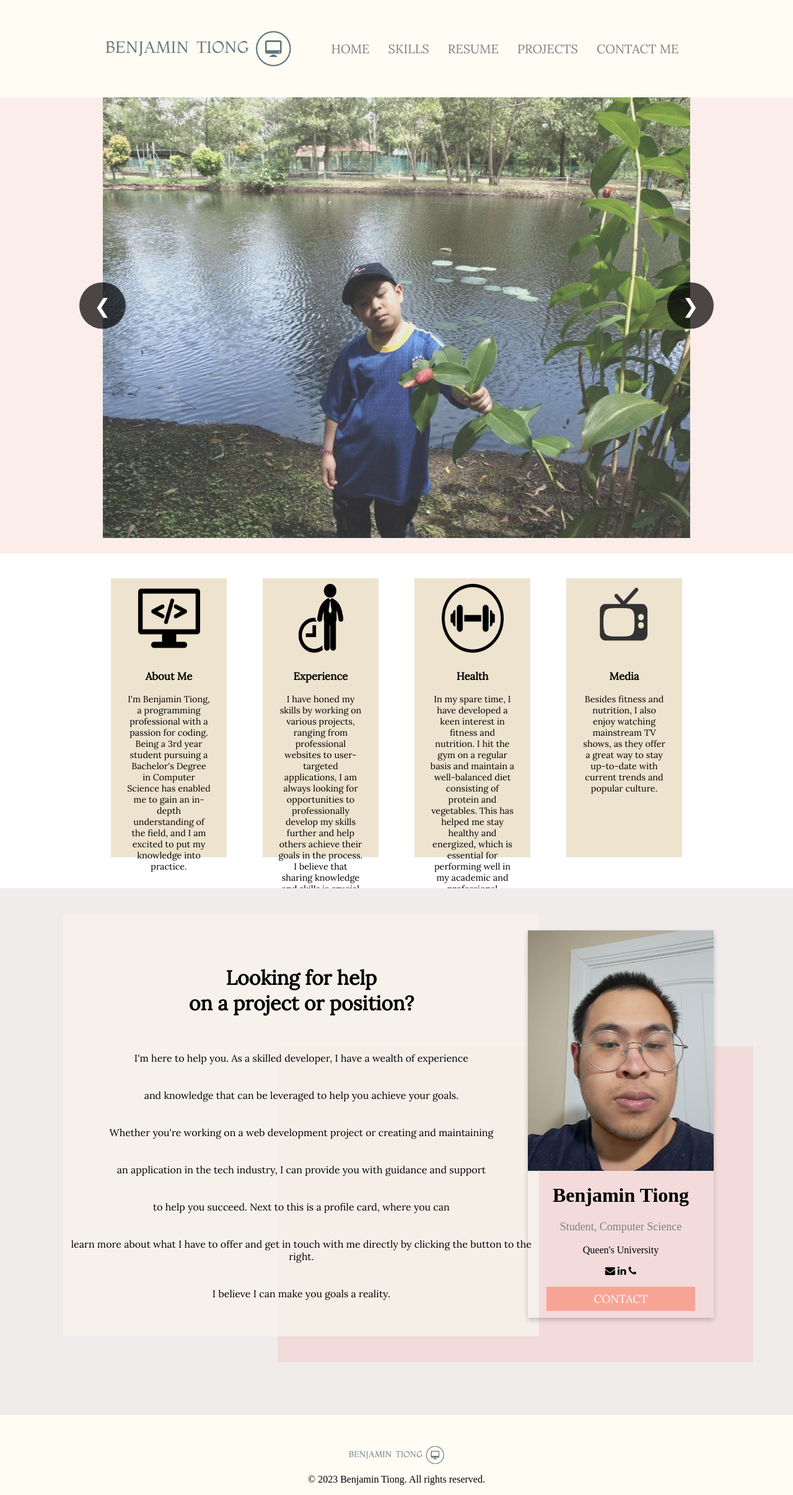
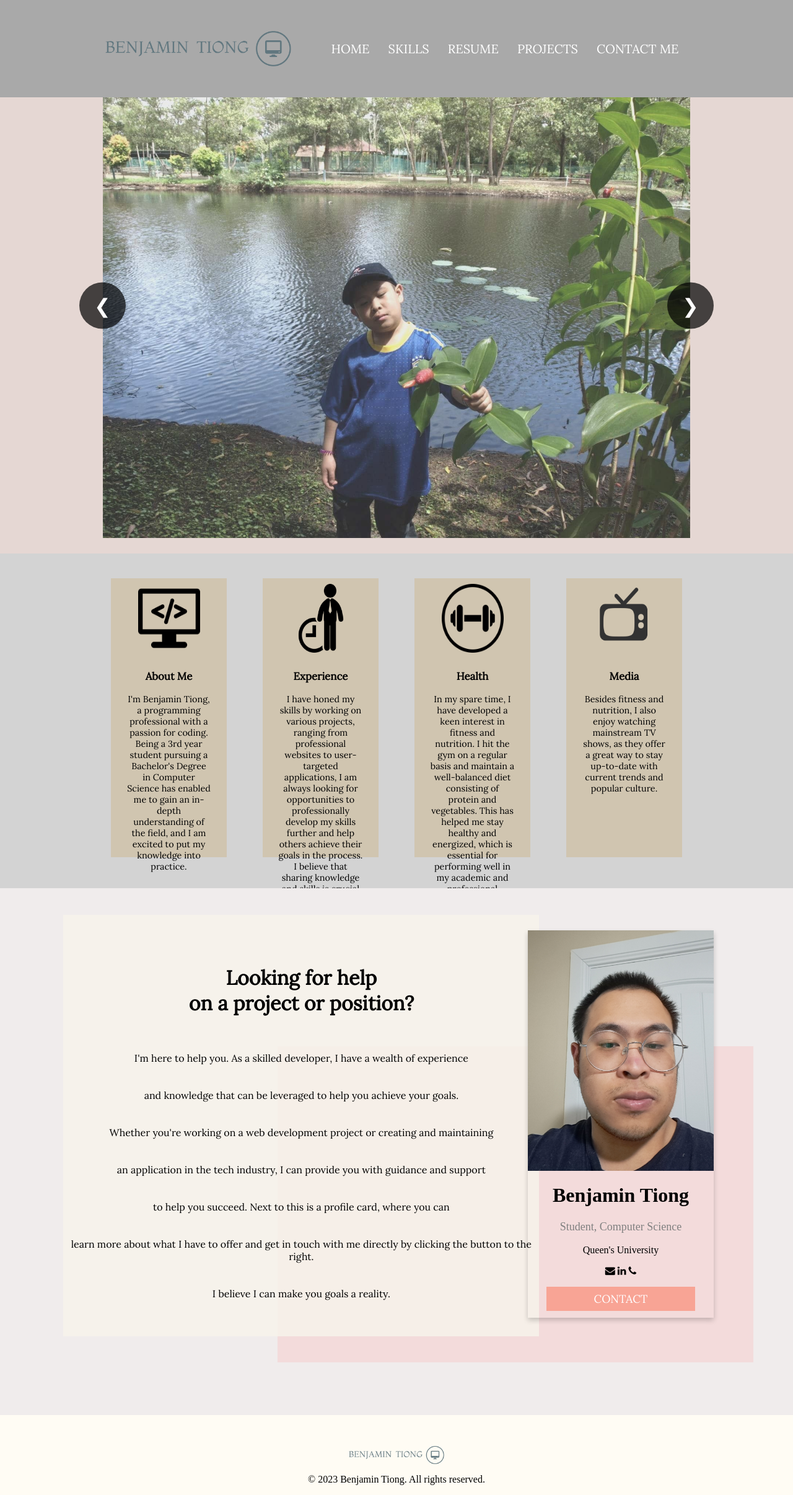
Before and after one commit to bengoEOZZ/portfolio, a PHP site: page / in a window 1280 px wide. Shown: the whole page at 62% size. Run offline with PHP 8.4, Linux system fonts and the light colour scheme.

Commit message:
Changed colour scheme of navbar

```diff
--- a/static/css/home_style.css
+++ b/static/css/home_style.css
@@ -40,7 +40,7 @@
 
 .slideshow-button-left:hover,
 .slideshow-button-right:hover {
-    background-color: grey;
+    background-color: green;
 }
 
 .slideshow-button-left {
--- a/static/css/nav_style.css
+++ b/static/css/nav_style.css
@@ -9,7 +9,8 @@
 
 body {
     margin: 0;
-	background-color: white;
+    z-index: -2;
+	background-color: lightgray;
 }
 
 /* * * * * * * * * * Navigation header * * * * * * * * * */
@@ -28,7 +29,7 @@
     top: 0;
     left: 0;
     width: 100%;
-    background-color: rgb(256,252,244);
+    background-color: darkgray;
 	padding: 50px 20px;
 }
 
@@ -67,7 +68,7 @@
 .navlink {
     padding-left: 15px;
     padding-right: 15px;
-    color: grey;
+    color: white;
 	display: flex;
     justify-content: center;
     align-items: center;
@@ -77,7 +78,7 @@
 }
 
 .navlink:hover, .navlink-mobile:hover {
-    color: rgba(256, 196, 180);
+    color: yellowgreen;
 }
 
 /* Add a sub-menu to each navlink */
@@ -87,7 +88,7 @@
     top: 100%; /* Position the sub-menu below the navlink */
     left: 0;
     display: none; /* Hide the sub-menu by default */
-    background-color: rgba(256, 196, 180);
+    background-color: yellowgreen;
     padding: 5px;
     white-space: nowrap;
     width: auto;
@@ -113,24 +114,12 @@
 }
 
 .sub-menu a:hover {
-    color: grey;
+    color: gray;
 }
 
 .sub-menu a:active {
     color: white;
 }
-
-/*
-.navlink:hover, .navlink-mobile:hover {
-    background-color: rgba(255, 255, 255, 0.3);
-	transition: 0.4s;
-}
-
-.bold-navlink {
-    font-weight: bold;
-    text-decoration: underline;
-    text-decoration-thickness: 3px;
-}*/
 
 /* * * * * * * * * * Main Content * * * * * * * * * */
 
```
